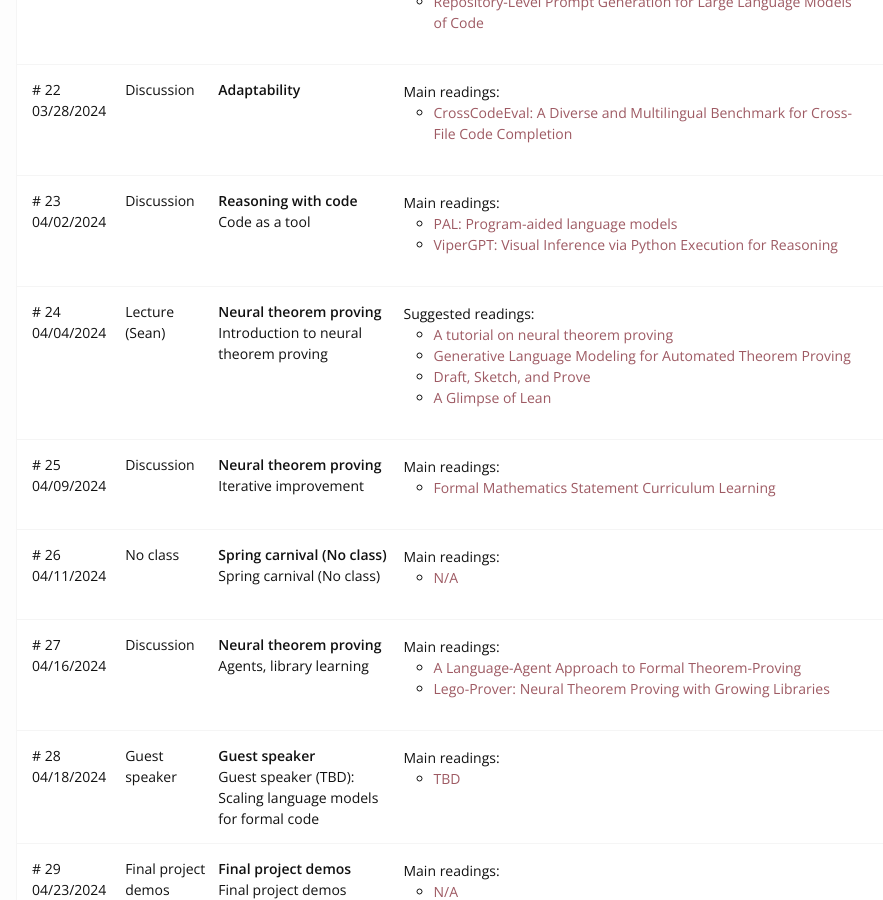
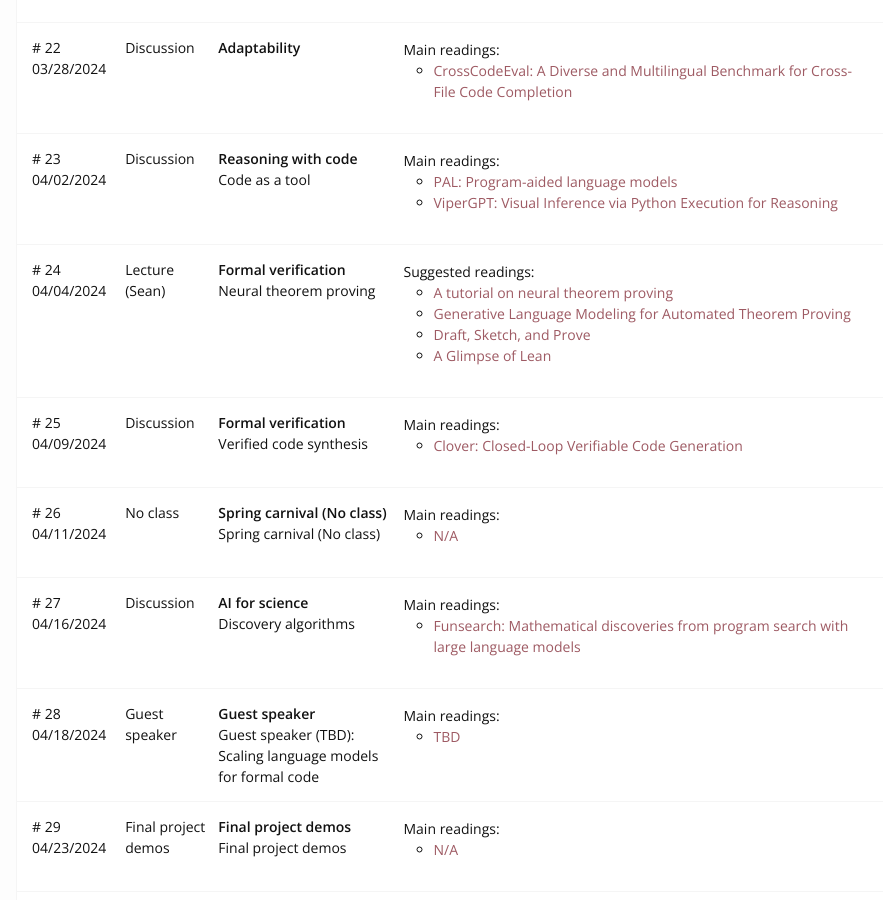
Before and after one commit to cmu-codegen/s2024, a Jekyll site: the page built from index.md, in a window 1280 px wide and 900 px high, scrolled down 4525 px. Shown: the whole window, without its empty margins (189-1072 px from the left). Built offline with Jekyll 4.4.1, drawn with Linux system fonts in a browser that asks for light colours; nearby versions of some CDN libraries; some of the changed text lies outside the part shown.

Commit message:
update schedule

```diff
--- a/_data/schedule.yml
+++ b/_data/schedule.yml
@@ -13,7 +13,7 @@ schedule:
         title: Evaluating Large Language Models Trained on Code
 
   - number: 2
-    title: "Foundations: maximum likelihood, scaling laws"
+    title: "Foundations: pretraining, scaling laws"
     theme: Learning
     kind: Lecture (Sean)
     date: 2024-01-18T15:30
@@ -28,8 +28,6 @@ schedule:
         title: "Training Compute-Optimal Large Language Models"
       - url: https://arxiv.org/abs/2305.16264
         title: "Scaling Data-Constrained Language Models"
-      - url: https://arxiv.org/abs/2305.02309
-        title: "Lessons for Training LLMs on Programming and Natural Languages"
 
   - number: 3
     title: "Scaling laws for code"
@@ -43,8 +41,10 @@ schedule:
     main:
       - url: https://arxiv.org/abs/2102.01293
         title: "Scaling Laws for Transfer"
-      - url: https://arxiv.org/abs/2102.01293
-        title: "Scaling Laws for Generative Mixed-Modal Language Models"
+      - url: https://arxiv.org/abs/2401.02954
+        title: "DeepSeek LLM (Section 3: Scaling Laws)"
+      # - url: https://arxiv.org/abs/2102.01293
+      #   title: "Scaling Laws for Generative Mixed-Modal Language Models"
     suggested:
       - url: https://www.youtube.com/watch?v=Suhp3OLASSo
         title: "(Talk) Scaling Laws and AI for Code"
@@ -306,8 +306,8 @@ schedule:
       - url: https://viper.cs.columbia.edu
         title: "ViperGPT: Visual Inference via Python Execution for Reasoning"
   - number: 24
-    title: Introduction to neural theorem proving
-    theme: Neural theorem proving
+    title: Neural theorem proving
+    theme: Formal verification
     kind: Lecture (Sean)
     date: 2024-04-04T15:30
     links:
@@ -323,16 +323,20 @@ schedule:
       - url: https://github.com/PatrickMassot/GlimpseOfLean
         title: "A Glimpse of Lean"
   - number: 25
-    title: Iterative improvement
-    theme: Neural theorem proving
+    title: Verified code synthesis
+    theme: Formal verification
     kind: Discussion
     date: 2024-04-09T15:30
     links:
       - url: /static_files/21.pdf
         name: slides
     main:
-      - url: https://openreview.net/pdf?id=-P7G-8dmSh4
-        title: "Formal Mathematics Statement Curriculum Learning"
+      - url: https://arxiv.org/abs/2310.17807
+        title: "Clover: Closed-Loop Verifiable Code Generation"
+      # - url: https://arxiv.org/abs/2310.00656
+        # title: "Lego-Prover: Neural Theorem Proving with Growing Libraries"
+      # - url: https://openreview.net/pdf?id=-P7G-8dmSh4
+      #   title: "Formal Mathematics Statement Curriculum Learning"
   - number: 26
     title: Spring carnival (No class)
     theme: Spring carnival (No class)
@@ -345,18 +349,17 @@ schedule:
       - url: https://arxiv.org
         title: "N/A"
   - number: 27
-    title: Agents, library learning
-    theme: Neural theorem proving
+    title: Discovery algorithms
+    theme: AI for science
     kind: Discussion
     date: 2024-04-16T15:30
     links:
       - url: /static_files/21.pdf
         name: slides
     main:
-      - url: https://arxiv.org/abs/2310.04353
-        title: "A Language-Agent Approach to Formal Theorem-Proving"
-      - url: https://arxiv.org/abs/2310.00656
-        title: "Lego-Prover: Neural Theorem Proving with Growing Libraries"
+      - url: https://storage.googleapis.com/deepmind-media/DeepMind.com/Blog/funsearch-making-new-discoveries-in-mathematical-sciences-using-large-language-models/Mathematical-discoveries-from-program-search-with-large-language-models.pdf
+        title: "Funsearch: Mathematical discoveries from program search with large
+language models"
   - number: 28
     title: "Guest speaker (TBD): Scaling language models for formal code"
     theme: Guest speaker
```
